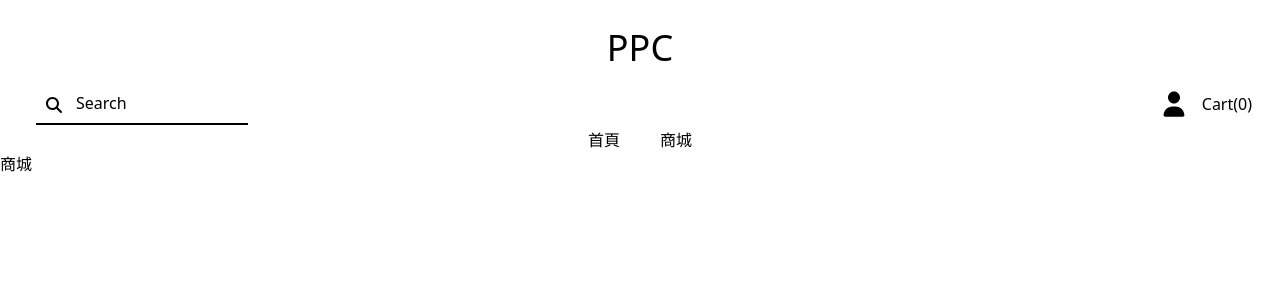
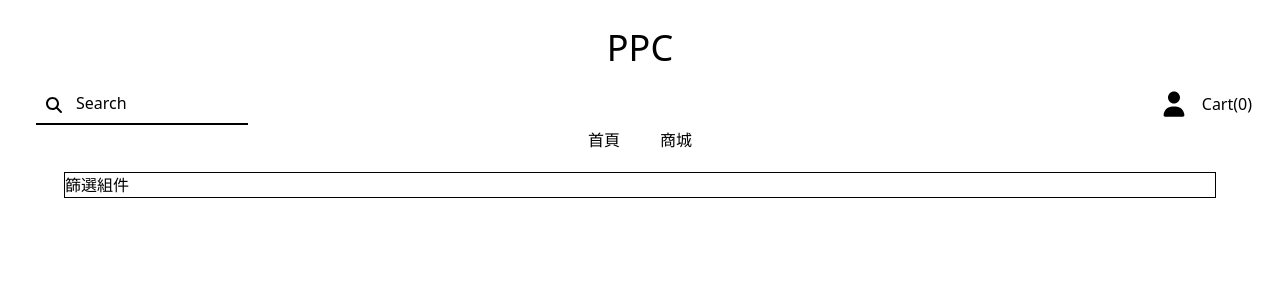
Before and after one commit to Chouwill/Gift-Shop-Vue, a Vue app: page /shop in a window 1280 px wide. Shown: the top 300 px of the page. Built offline with nearby package versions, Linux system fonts and the light colour scheme.

Commit message:
feat:建立商城篩選表單組件

```diff
--- /dev/null
+++ b/src/components/ShoppingMall/ShopFilter.vue
@@ -0,0 +1,4 @@
+<script setup></script>
+
+
+<template>篩選組件</template>
--- a/src/page/ShoppingMall.vue
+++ b/src/page/ShoppingMall.vue
@@ -1,5 +1,9 @@
-<script setup></script>
+<script setup>
+import ShopFilter from "../components/ShoppingMall/ShopFilter.vue";
+</script>
 
-
-
-<template><h2>商城</h2></template>
+<template>
+  <div class="w-[90%] border mx-auto my-5">
+    <ShopFilter />
+  </div>
+</template>
```
